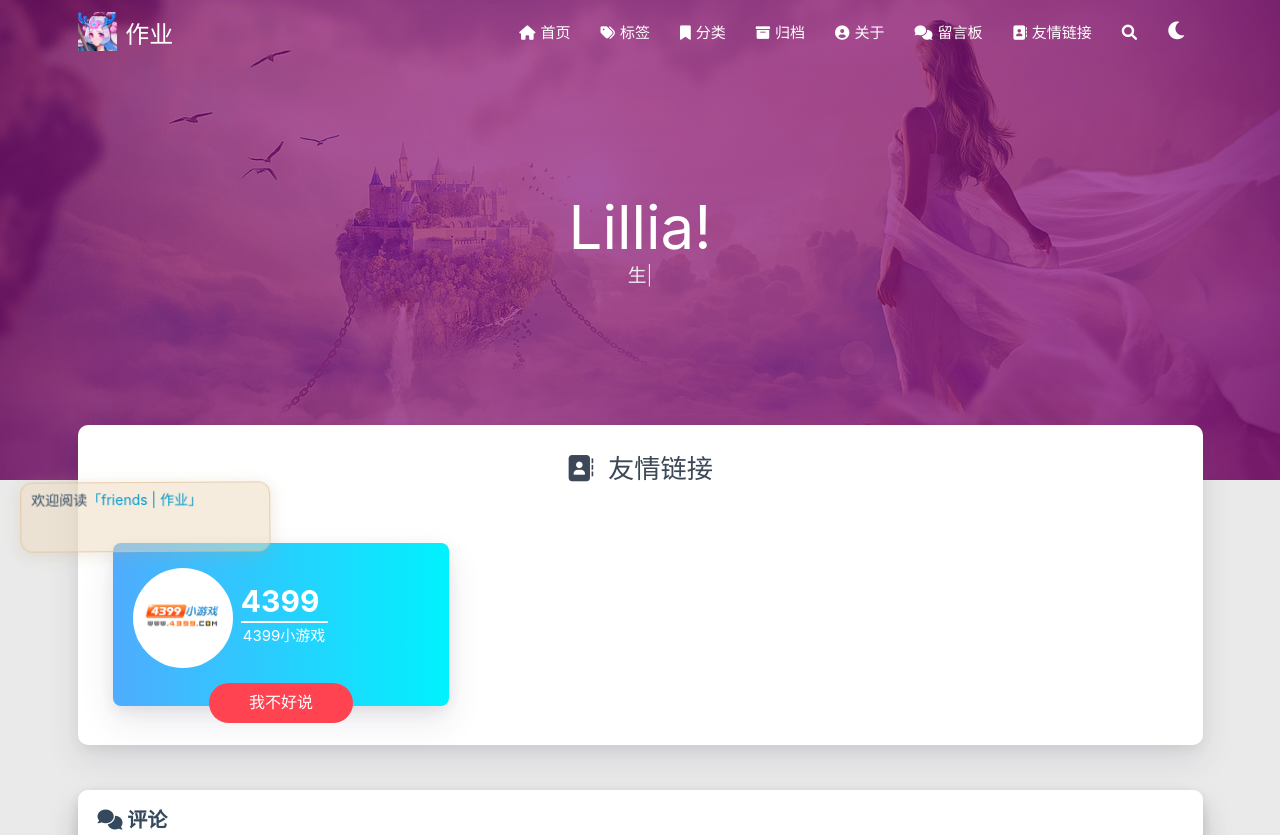
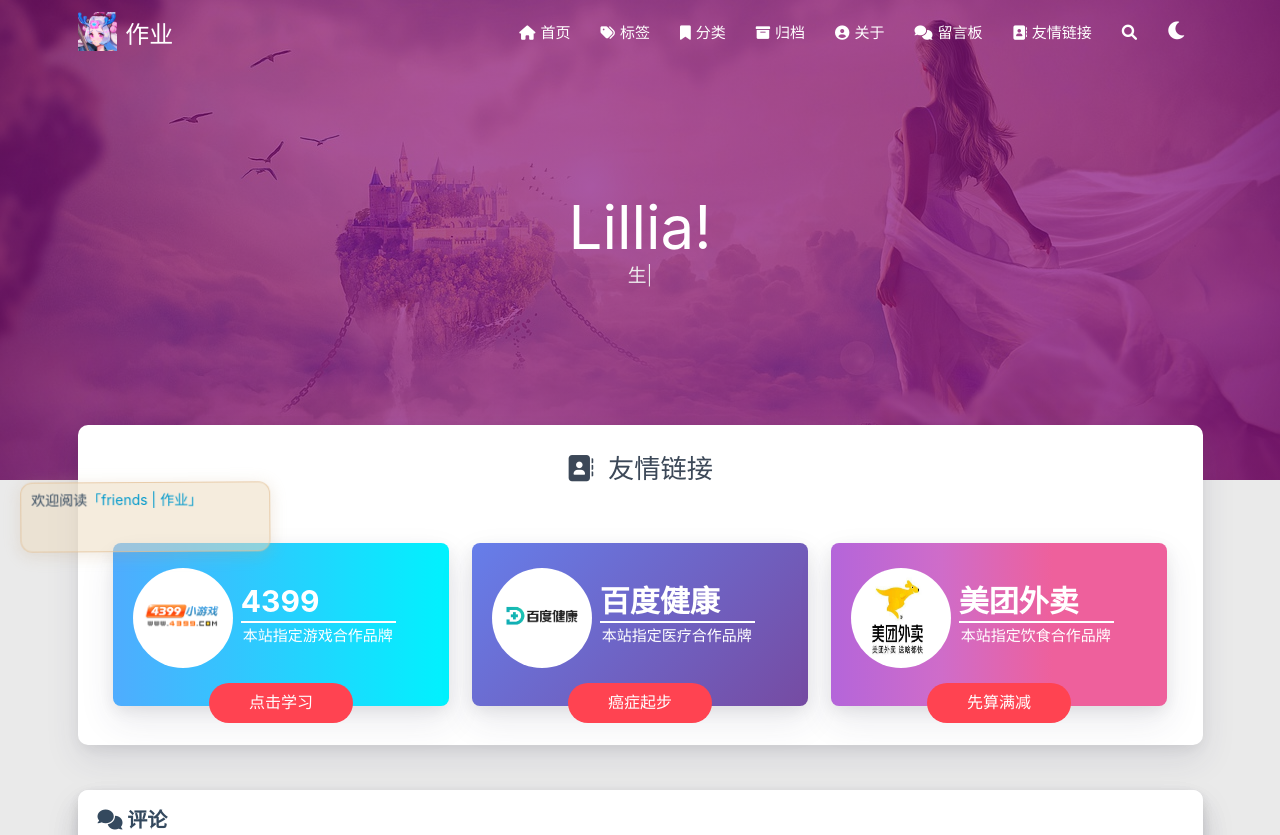
Before and after one commit to YuancongLiang/Lillia.github.io, a plain HTML site: page friends/index.html in a window 1280 px wide. Shown: the top 835 px of the page. Drawn offline with Linux system fonts and the light colour scheme; some packages are replaced by stand-ins of ours; no server answers; a script that the page names is missing.

Commit message:
Site updated: 2022-12-12 18:51:49

```diff
--- a/friends/index.html
+++ b/friends/index.html
@@ -52,9 +52,9 @@
 
     <script src="/Lillia.github.io/libs/jquery/jquery-3.6.0.min.js"></script>
 
-<meta name="generator" content="Hexo 6.3.0">
+<meta name="generator" content="Hexo 6.3.0"><link rel="alternate" href="/Lillia.github.io/atom.xml" title="作业" type="application/atom+xml">
+
 <style>.github-emoji { position: relative; display: inline-block; width: 1.2em; min-height: 1.2em; overflow: hidden; vertical-align: top; color: transparent; }  .github-emoji > span { position: relative; z-index: 10; }  .github-emoji img, .github-emoji .fancybox { margin: 0 !important; padding: 0 !important; border: none !important; outline: none !important; text-decoration: none !important; user-select: none !important; cursor: auto !important; }  .github-emoji img { height: 1.2em !important; width: 1.2em !important; position: absolute !important; left: 50% !important; top: 50% !important; transform: translate(-50%, -50%) !important; user-select: none !important; cursor: auto !important; } .github-emoji-fallback { color: inherit; } .github-emoji-fallback img { opacity: 0 !important; }</style>
-<link rel="alternate" href="/Lillia.github.io/atom.xml" title="作业" type="application/atom+xml">
 </head>
 
 
@@ -589,13 +589,55 @@
                                         <img src="/Lillia.github.io/medias/4399.png" alt="img">
                                         <div>
                                             <h1 class="friend-name">4399</h1>
-                                            <p style="position: relative;top: -35px;">4399小游戏</p>
+                                            <p style="position: relative;top: -35px;">本站指定游戏合作品牌</p>
                                         </div>
                                     </div>
                                     <div class="friend-button">
                                         <a href="https://www.4399.com/" target="_blank"
                                             class="button button-glow button-rounded button-caution">
-                                            我不好说
+                                            点击学习
+                                        </a>
+                                    </div>
+                                </div>
+                            </div>
+                        </div>
+
+
+                        <div class="col s12 m6 l4 friend-div" data-aos="zoom-in-up">
+                            <div class="card frind-card2">
+                                <div class="frind-ship">
+                                    <div class="title">
+                                        <img src="/Lillia.github.io/medias/baiduhealth.png" alt="img">
+                                        <div>
+                                            <h1 class="friend-name">百度健康</h1>
+                                            <p style="position: relative;top: -35px;">本站指定医疗合作品牌</p>
+                                        </div>
+                                    </div>
+                                    <div class="friend-button">
+                                        <a href="https://jiankang.baidu.com/widescreen/home" target="_blank"
+                                            class="button button-glow button-rounded button-caution">
+                                            癌症起步
+                                        </a>
+                                    </div>
+                                </div>
+                            </div>
+                        </div>
+
+
+                        <div class="col s12 m6 l4 friend-div" data-aos="zoom-in-up">
+                            <div class="card frind-card3">
+                                <div class="frind-ship">
+                                    <div class="title">
+                                        <img src="/Lillia.github.io/medias/meituan.jpg" alt="img">
+                                        <div>
+                                            <h1 class="friend-name">美团外卖</h1>
+                                            <p style="position: relative;top: -35px;">本站指定饮食合作品牌</p>
+                                        </div>
+                                    </div>
+                                    <div class="friend-button">
+                                        <a href="https://waimai.meituan.com/" target="_blank"
+                                            class="button button-glow button-rounded button-caution">
+                                            先算满减
                                         </a>
                                     </div>
                                 </div>
```
Also changed, not shown: 2022/12/07/ce-shi-wen-dang/index.html (+2 -2 lines), 404/index.html (+2 -2 lines), about/index.html (+2 -2 lines), archives/2022/12/index.html (+2 -2 lines), archives/2022/index.html (+2 -2 lines), archives/index.html (+2 -2 lines), categories/blog/index.html (+2 -2 lines), categories/index.html (+2 -2 lines), contact/index.html (+2 -2 lines), index.html (+2 -2 lines), tags/blog/index.html (+2 -2 lines), tags/index.html (+2 -2 lines), medias/baiduhealth.png (added), medias/meituan.jpg (added).
